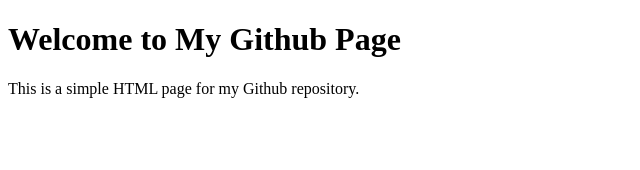
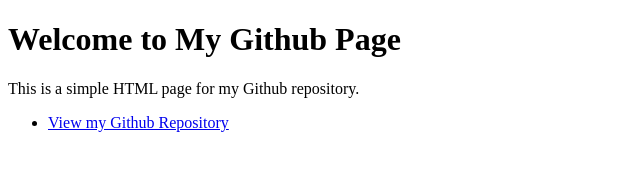
Before and after one commit to rahimlisarkhan/myApp, a plain HTML site: page index.html in a window 1280 px wide. Shown: the whole page, without its empty margins (0-640 px from the left). Drawn offline with Linux system fonts and the light colour scheme.

Commit message:
added new block and created new style file

```diff
--- a/index.html
+++ b/index.html
@@ -10,5 +10,9 @@
     <h1>Welcome to My Github Page</h1>
     <p>This is a simple HTML page for my Github repository.</p>
 
+    <ul>
+        <li><a href="https://github.com/yourusername/yourrepository">View my Github Repository</a></li>
+    </ul>
+
 </body>
 </html>
--- /dev/null
+++ b/style.css
@@ -0,0 +1,33 @@
+
+body {
+    font-family: Arial, sans-serif;
+    line-height: 1.6;
+    margin: 0;
+    padding: 0;
+}
+
+h1 {
+    color: #333;
+}
+
+p {
+    color: #666;
+}
+
+ul {
+    list-style-type: none;
+    padding: 0;
+}
+
+li {
+    margin: 5px 0;
+}
+
+a {
+    color: #007bff;
+    text-decoration: none;
+}
+
+a:hover {
+    text-decoration: underline;
+}
```
